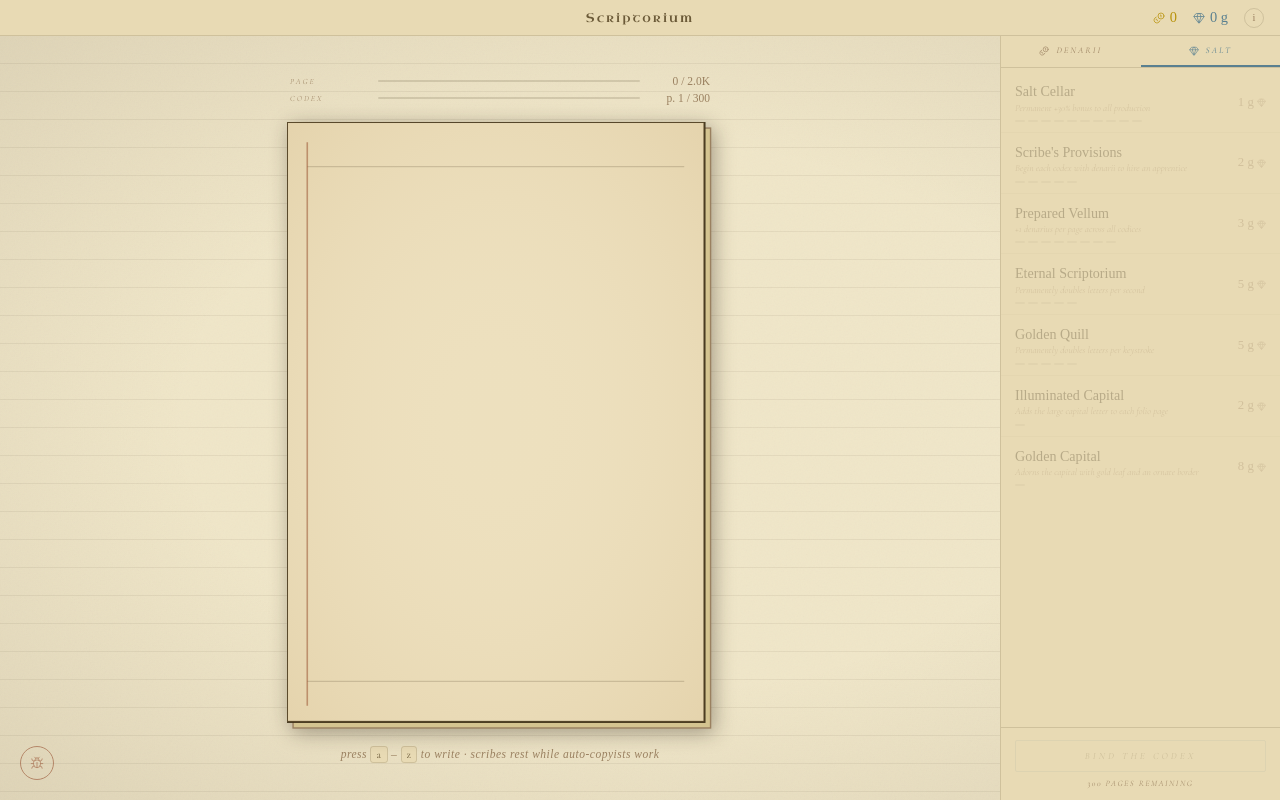
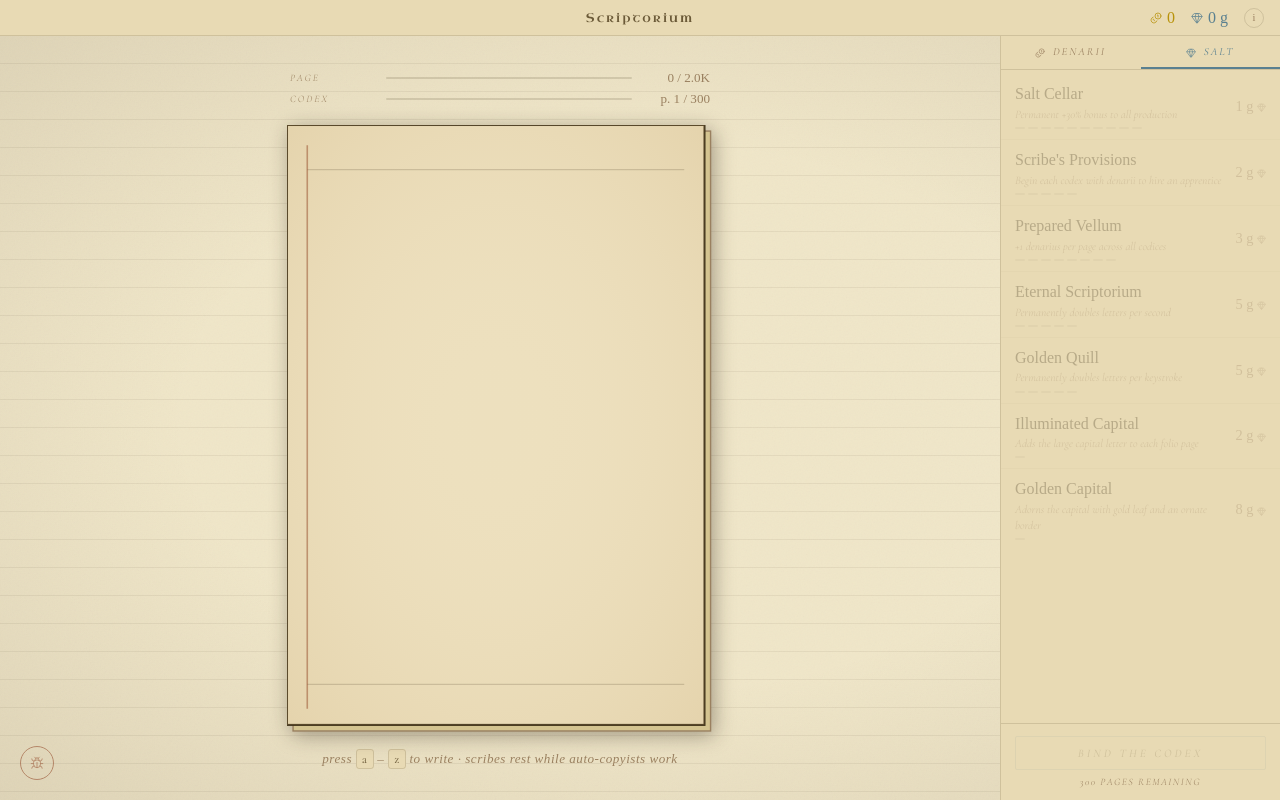
Before and after one commit to vitoraugustto/scriptorium, a plain HTML site: page index.html in a window 1280 px wide. Both pictures are taken after a click on the button "SALT". Drawn offline with nearby package versions, Linux system fonts and the light colour scheme; a web font is replaced by a local one.

Commit message:
Increase UI font sizes across the board for readability

```diff
--- a/style.css
+++ b/style.css
@@ -74,7 +74,7 @@ body {
 .tr-icon.dn   { color: var(--gold); }
 .tr-icon.salt { color: var(--salt); }
 .tr-label {
-  font-size: 0.5rem;
+  font-size: 0.6rem;
   letter-spacing: 2px;
   text-transform: uppercase;
   color: var(--ink4);
@@ -83,7 +83,7 @@ body {
 }
 .tr-val {
   font-family: 'IM Fell English', serif;
-  font-size: 0.9rem;
+  font-size: 1rem;
 }
 .tr-val.dn   { color: var(--gold); }
 .tr-val.salt { color: var(--salt); }
@@ -132,14 +132,14 @@ body {
 .popup-row:last-child { border-bottom: none; }
 
 .popup-lbl {
-  font-size: 0.55rem; letter-spacing: 2px;
+  font-size: 0.65rem; letter-spacing: 2px;
   text-transform: uppercase; color: var(--ink4);
   font-weight: 300; font-style: italic;
 }
 
 .popup-val {
   font-family: 'IM Fell English', serif;
-  font-size: 0.85rem; color: var(--ink2);
+  font-size: 0.95rem; color: var(--ink2);
 }
 .popup-val.dn   { color: var(--gold); }
 .popup-val.salt { color: var(--salt); }
@@ -203,13 +203,13 @@ body {
   gap: 10px;
 }
 .prog-lbl {
-  font-size: 0.5rem;
+  font-size: 0.62rem;
   letter-spacing: 2px;
   text-transform: uppercase;
   color: var(--ink4);
   font-weight: 300;
   font-style: italic;
-  width: 78px;
+  width: 86px;
   flex-shrink: 0;
 }
 .prog-track {
@@ -224,9 +224,9 @@ body {
 .prog-fill.codex { background: var(--salt); opacity:0.7; }
 .prog-stat {
   font-family: 'IM Fell English', serif;
-  font-size: 0.72rem;
+  font-size: 0.82rem;
   color: var(--ink4);
-  width: 60px;
+  width: 68px;
   text-align: right;
   flex-shrink: 0;
 }
@@ -250,7 +250,7 @@ body {
 /* keystroke hint */
 .key-hint {
   font-family: 'IM Fell English', serif;
-  font-size: 0.72rem;
+  font-size: 0.82rem;
   font-style: italic;
   color: var(--ink4);
   text-align: center;
@@ -259,7 +259,7 @@ body {
 .key-hint kbd {
   font-family: 'Cormorant Garamond', serif;
   font-style: normal;
-  font-size: 0.68rem;
+  font-size: 0.78rem;
   background: var(--vellum2);
   border: 1px solid var(--rule);
   border-radius: 3px;
@@ -288,7 +288,7 @@ body {
   background: none; border: none;
   cursor: pointer;
   font-family: 'Cormorant Garamond', serif;
-  font-size: 0.55rem;
+  font-size: 0.68rem;
   letter-spacing: 2px;
   text-transform: uppercase;
   font-style: italic;
@@ -329,11 +329,11 @@ body {
 
 .u-name {
   font-family: 'IM Fell English', serif;
-  font-size: 0.88rem; color: var(--ink2);
+  font-size: 1rem; color: var(--ink2);
   grid-column:1; grid-row:1; line-height:1.3;
 }
 .u-desc {
-  font-size: 0.6rem; color: var(--ink4);
+  font-size: 0.72rem; color: var(--ink4);
   font-style: italic; font-weight: 300;
   grid-column:1; grid-row:2;
   margin-top: 1px; line-height: 1.4;
@@ -349,13 +349,13 @@ body {
 .u-cost {
   grid-column:2; grid-row:1/4;
   font-family:'IM Fell English', serif;
-  font-size:0.8rem; color:var(--ink4);
+  font-size:0.9rem; color:var(--ink4);
   text-align:right; align-self:center; white-space:nowrap;
 }
 .u-cost.can-d    { color: var(--gold); }
 .u-cost.can-s    { color: var(--salt); }
 .u-cost.is-maxed {
-  font-size:0.52rem; letter-spacing:1.5px;
+  font-size:0.62rem; letter-spacing:1.5px;
   text-transform:uppercase;
   font-family:'Cormorant Garamond',serif; color:var(--ink4);
 }
@@ -373,7 +373,7 @@ body {
   border: 1px solid rgba(90,128,144,0.4);
   border-radius: 2px; cursor: pointer;
   font-family: 'Cormorant Garamond', serif;
-  font-size: 0.6rem; letter-spacing: 3px;
+  font-size: 0.72rem; letter-spacing: 3px;
   text-transform: uppercase; color: var(--ink3);
   transition: all 0.15s; font-style: italic;
 }
@@ -385,7 +385,7 @@ body {
 
 .codex-note {
   text-align: center;
-  font-size: 0.52rem; letter-spacing:1.5px;
+  font-size: 0.62rem; letter-spacing:1.5px;
   color: var(--ink4); margin-top: 6px;
   text-transform: uppercase; font-weight:300; font-style:italic;
 }
@@ -428,7 +428,7 @@ body {
   background: var(--ink2); color: var(--vellum2);
   padding: 7px 18px; border-radius: 2px;
   font-family: 'Cormorant Garamond', serif;
-  font-size: 0.68rem; letter-spacing:1.5px;
+  font-size: 0.78rem; letter-spacing:1.5px;
   text-transform: uppercase; font-style: italic;
   opacity: 0; transition: opacity 0.2s, transform 0.2s;
   pointer-events: none; white-space: nowrap;
@@ -474,7 +474,7 @@ body {
   display: flex;
   align-items: center;
   gap: 5px;
-  font-size: 0.5rem;
+  font-size: 0.62rem;
   letter-spacing: 2px;
   text-transform: uppercase;
   color: var(--ink4);
```
